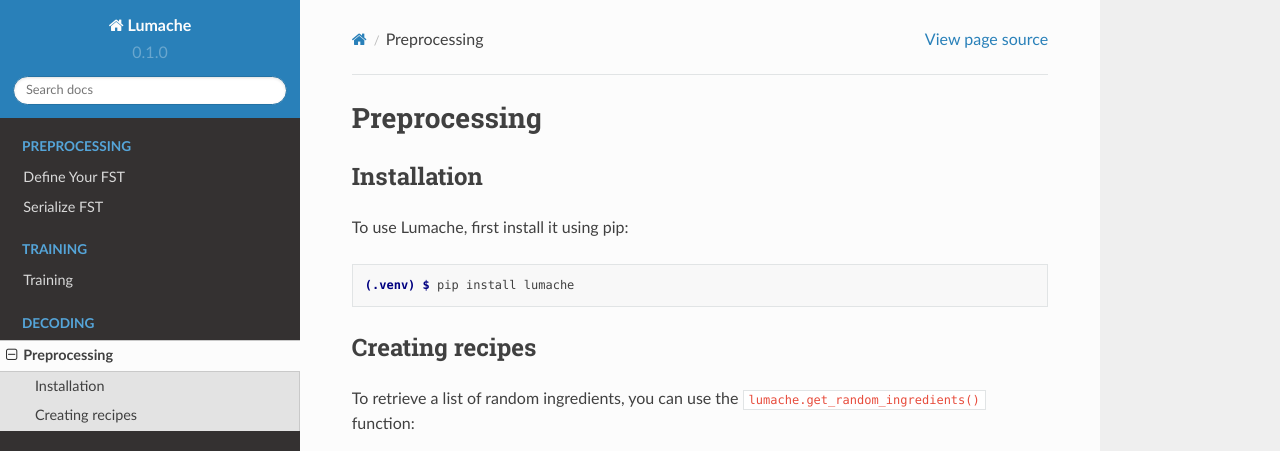
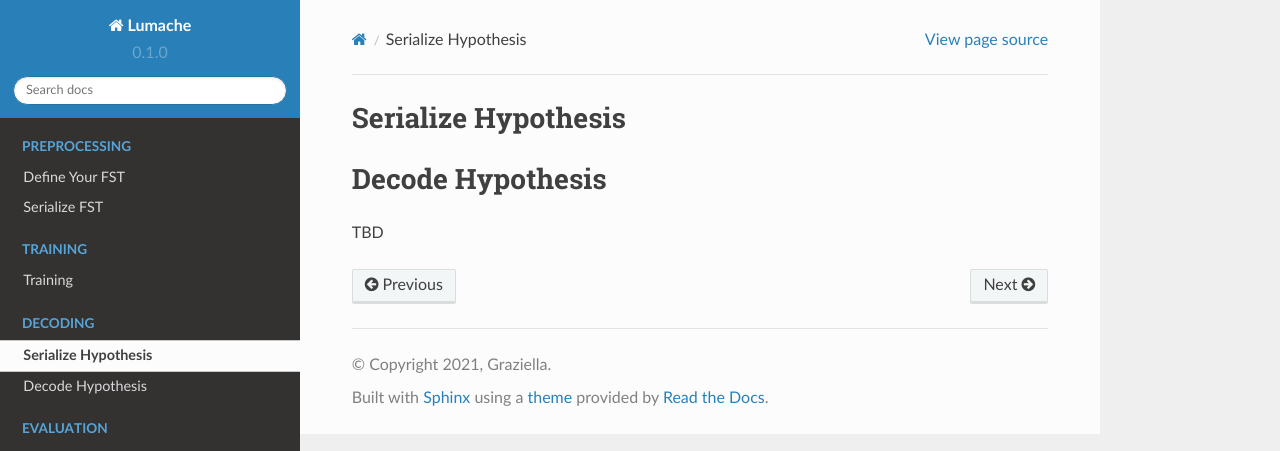
Before and after one commit to steventan0110/nFST, a Sphinx documentation site: the page built from docs/source/decode.rst, in a window 1280 px wide and 1095 px high. Shown: the top 451 px of the window. Built offline with Sphinx 7.4.7 and the Read the Docs theme 2.0.0, drawn with Linux system fonts in a browser that asks for light colours; some of the changed text lies outside the part shown.

Commit message:
Update decode.rst

```diff
--- a/docs/source/decode.rst
+++ b/docs/source/decode.rst
@@ -1,33 +1,6 @@
-Preprocessing
-=====
+Serialize Hypothesis
+====================
 
-.. _installation:
-
-Installation
-------------
-
-To use Lumache, first install it using pip:
-
-.. code-block:: console
-
-   (.venv) $ pip install lumache
-
-Creating recipes
-----------------
-
-To retrieve a list of random ingredients,
-you can use the ``lumache.get_random_ingredients()`` function:
-
-.. autofunction:: lumache.get_random_ingredients
-
-The ``kind`` parameter should be either ``"meat"``, ``"fish"``,
-or ``"veggies"``. Otherwise, :py:func:`lumache.get_random_ingredients`
-will raise an exception.
-
-.. autoexception:: lumache.InvalidKindError
-
-For example:
-
->>> import lumache
->>> lumache.get_random_ingredients()
-['shells', 'gorgonzola', 'parsley']
+Decode Hypothesis
+==================
+TBD
```
